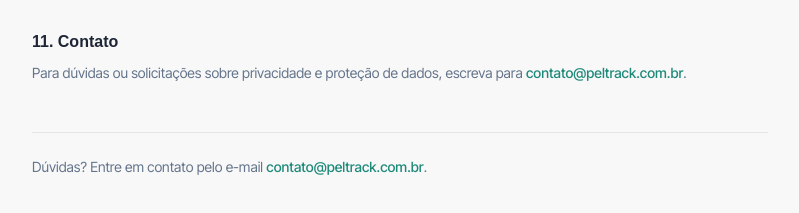
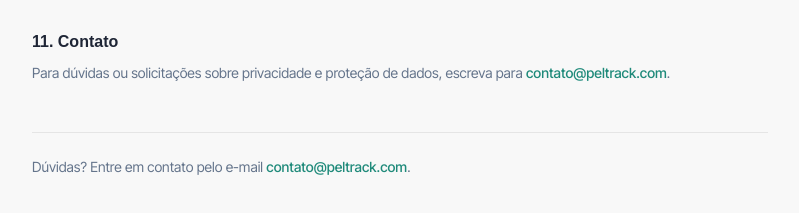
Before and after one commit to Lucasp74/Gest-o-de-Eventos---Peltrack, a Next.js app: page /privacidade in a window 1280 px wide. Shown: the part 1777-1990 px from the top of the page, without its empty margins (240-1039 px from the left). Built offline with nearby package versions, Linux system fonts and the light colour scheme; a web font is replaced by a local one.

Commit message:
Corrige e-mail de contato para o dominio real e publica no rodape

```diff
--- a/app/privacidade/page.tsx
+++ b/app/privacidade/page.tsx
@@ -107,8 +107,8 @@ export default function PrivacidadePage() {
       <Section n={11} title="Contato">
         <p>
           Para dúvidas ou solicitações sobre privacidade e proteção de dados, escreva para{" "}
-          <a href="mailto:contato@peltrack.com.br" className="text-laranja hover:underline font-medium">
-            contato@peltrack.com.br
+          <a href="mailto:contato@peltrack.com" className="text-laranja hover:underline font-medium">
+            contato@peltrack.com
           </a>.
         </p>
       </Section>
--- a/app/termos/page.tsx
+++ b/app/termos/page.tsx
@@ -95,8 +95,8 @@ export default function TermosPage() {
       <Section n={11} title="Contato">
         <p>
           Em caso de dúvidas sobre estes Termos de Uso, escreva para{" "}
-          <a href="mailto:contato@peltrack.com.br" className="text-laranja hover:underline font-medium">
-            contato@peltrack.com.br
+          <a href="mailto:contato@peltrack.com" className="text-laranja hover:underline font-medium">
+            contato@peltrack.com
           </a>.
         </p>
       </Section>
--- a/components/Footer.tsx
+++ b/components/Footer.tsx
@@ -1,7 +1,7 @@
 "use client";
 
 import { useState } from "react";
-import { Zap, ChevronDown, ChevronUp } from "lucide-react";
+import { Zap, ChevronDown, ChevronUp, Mail } from "lucide-react";
 
 const footerLinks: Record<string, { label: string; href: string }[]> = {
   Produto: [
@@ -14,7 +14,7 @@ const footerLinks: Record<string, { label: string; href: string }[]> = {
     { label: "Sobre nós", href: "#" },
     { label: "Blog", href: "#" },
     { label: "Carreiras", href: "#" },
-    { label: "Contato", href: "mailto:contato@peltrack.com.br" },
+    { label: "Contato", href: "mailto:contato@peltrack.com" },
   ],
   Suporte: [
     { label: "Central de ajuda", href: "#" },
@@ -47,6 +47,15 @@ export default function Footer() {
             <p className="text-white/40 text-sm leading-relaxed max-w-[200px]">
               Controle de acesso para quem leva eventos a sério.
             </p>
+            {/* Endereço VISÍVEL, não só atrás do link "Contato": em B2B, e-mail
+                de domínio próprio à mostra é sinal de que tem gente do outro lado. */}
+            <a
+              href="mailto:contato@peltrack.com"
+              className="inline-flex items-center gap-2 mt-4 text-white/60 hover:text-white text-sm transition-colors duration-200"
+            >
+              <Mail className="w-4 h-4 flex-shrink-0" />
+              contato@peltrack.com
+            </a>
           </div>
 
           {/* Links — cards em acordeão no mobile; colunas fixas no desktop (md+) */}
--- a/components/Hero.tsx
+++ b/components/Hero.tsx
@@ -77,7 +77,7 @@ export default function Hero() {
                   <div className="w-2.5 h-2.5 rounded-full bg-green-400/50" />
                 </div>
                 <span className="text-white/25 text-xs font-mono">
-                  app.peltrack.com.br · Scanner ao vivo
+                  peltrack.com · Scanner ao vivo
                 </span>
                 <div className="flex items-center gap-1.5">
                   <span className="w-1.5 h-1.5 rounded-full bg-green-400 animate-pulse" />
--- a/components/legal/LegalLayout.tsx
+++ b/components/legal/LegalLayout.tsx
@@ -51,8 +51,8 @@ export default function LegalLayout({
         <div className="mt-12 pt-6 border-t border-border text-muted-foreground text-sm">
           <p>
             Dúvidas? Entre em contato pelo e-mail{" "}
-            <a href="mailto:contato@peltrack.com.br" className="text-laranja hover:underline font-medium">
-              contato@peltrack.com.br
+            <a href="mailto:contato@peltrack.com" className="text-laranja hover:underline font-medium">
+              contato@peltrack.com
             </a>
             .
           </p>
--- a/lib/invitePdf.ts
+++ b/lib/invitePdf.ts
@@ -80,7 +80,7 @@ export function buildInvitePdf(opts: {
   /* Rodapé */
   doc.setFontSize(8);
   doc.setTextColor("#9ca3af");
-  doc.text("Gerado pela plataforma Peltrack — peltrack.com.br", W / 2, 202, { align: "center" });
+  doc.text("Gerado pela plataforma Peltrack — peltrack.com", W / 2, 202, { align: "center" });
 
   return Buffer.from(doc.output("arraybuffer"));
 }
--- a/lib/reportPdf.ts
+++ b/lib/reportPdf.ts
@@ -178,7 +178,7 @@ export async function generateEventReportPdf(
     doc.setFont("helvetica", "normal");
     doc.setFontSize(8);
     doc.setTextColor("#9ca3af");
-    doc.text("Gerado pela plataforma Peltrack — peltrack.com.br", MARGIN, PAGE_H - 8);
+    doc.text("Gerado pela plataforma Peltrack — peltrack.com", MARGIN, PAGE_H - 8);
     doc.text(`Página ${p} de ${pages}`, PAGE_W - MARGIN, PAGE_H - 8, { align: "right" });
   }
 
```
